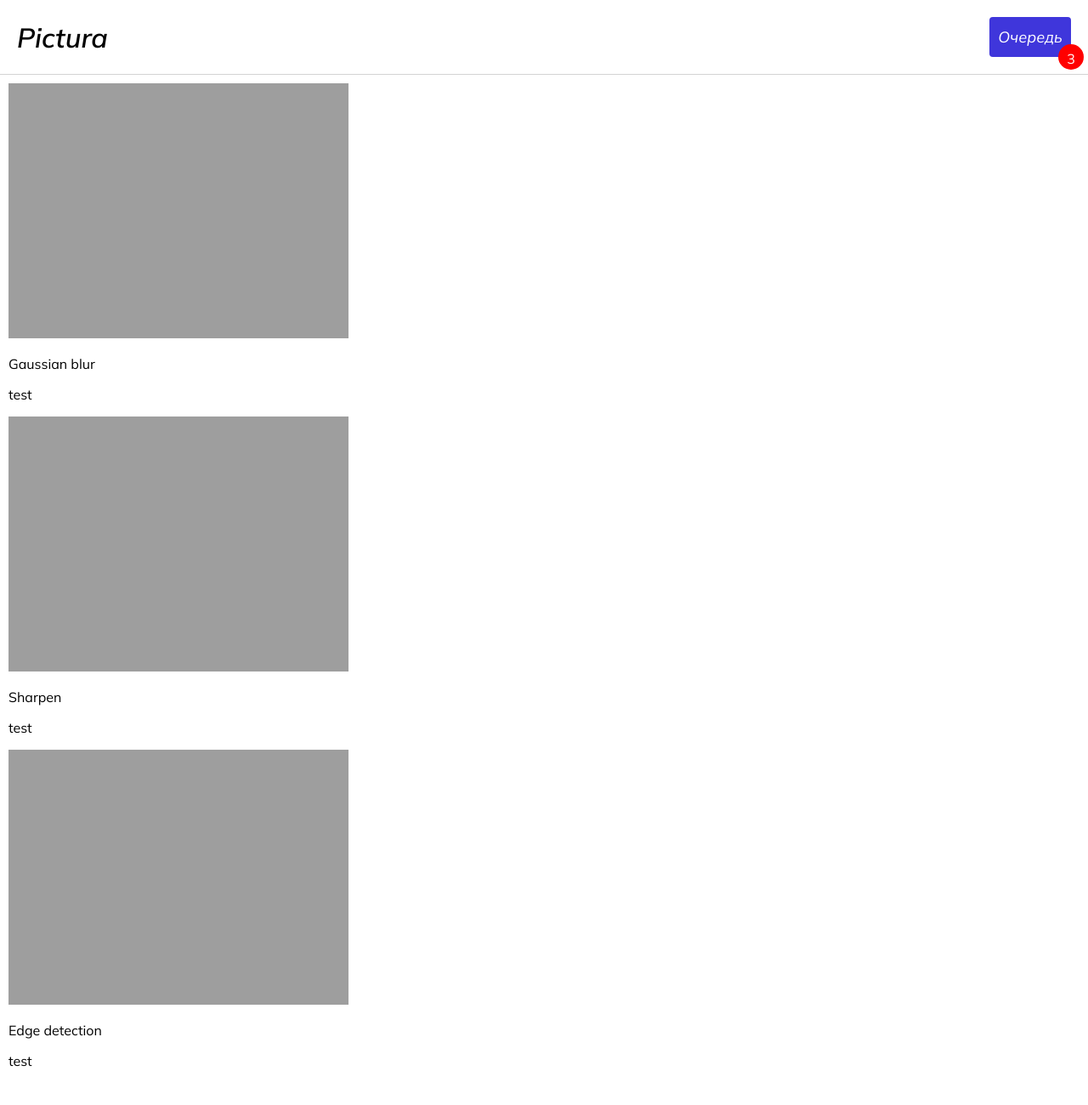
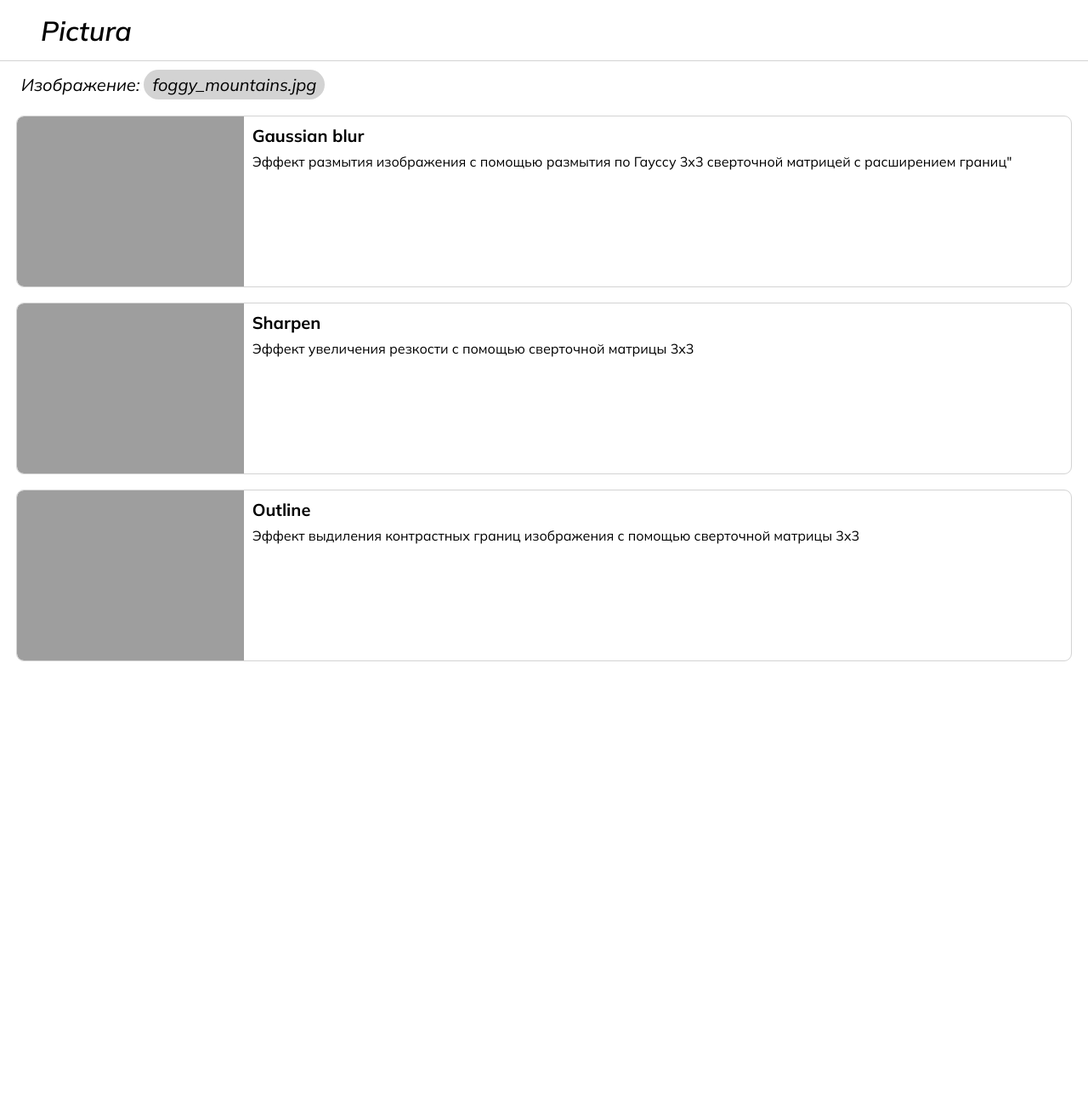
Before and after one commit to DeOwl/image_editing_backend, a Django app: page /queue/1/ in a window 1280 px wide. Shown: the whole page at 85% size. After the commit the page ends 778 px from the top, so only its background shows below. Run offline with Django 4.2, Linux system fonts and the light colour scheme; data that the repository does not hold is empty.

Commit message:
all_pages_fully_functioning

```diff
--- a/main_screen/static/all_filters_style.css
+++ b/main_screen/static/all_filters_style.css
@@ -73,4 +73,30 @@
     border: 1px solid gray;
     outline: none;
     font-style: italic;
+
+
 }
+.search-bar-cont{
+    flex:1;
+    padding-right: 20px;
+}
+
+.buttons{
+    display: flex;
+    align-items: center;
+    background-color: #3f36db;
+    border: none;
+    border-radius: 4px;
+    color:white;
+    text-decoration: none;
+    padding: 0 1em;
+    height: 36px;
+    font-size:16px;
+    font-weight: 400;
+}
+
+.search-div{
+    display: flex;
+    align-items: center;
+    padding-right:30px;
+}
--- a/main_screen/static/main_style.css
+++ b/main_screen/static/main_style.css
@@ -21,7 +21,8 @@ body{
     border-color: lightgrey;
     top: 0;
     width: auto;
-    height: 5.5rem;
+    height: 4.5rem;
+    padding: 0 3rem;
 
 }
 
@@ -34,50 +35,10 @@ body{
     justify-content: center;
     align-items: center;
     font-style: italic;
-    padding-left: 20px;
 
 }
 
-.header-buttons-div{
-    margin-left: auto;
-    display: flex;
-    align-items: stretch;
-    padding: 20px;
 
-}
-
-.header-buttons{
-    display: flex;
-    align-items: center;
-    position: relative;
-    background-color: #3f36db;
-    border: none;
-    border-radius: 4px;
-    color:white;
-    text-decoration: none;
-
-}
-
-#noti-text{
-    font-size:large;
-    margin: 10px;
-    font-style: italic;
-}
-
-#noti-count {
-    position:absolute;
-    bottom:-15px;
-    right:-15px;
-    background-color:red;
-    color:#fff;
-    border-radius: 15px;
-    width:30px;
-    height:30px;
-    text-align:center;
-  }
-  #noti-count div {
-    margin-top:7px;
-  }
 
 
 .container{
--- /dev/null
+++ b/main_screen/static/queue_style.css
@@ -0,0 +1,73 @@
+
+.queue-user-image{
+    display: flex;
+    flex-direction: row;
+    justify-content:left;
+    vertical-align: middle;
+    margin-left: 10px;
+    margin-right: 10px;
+}
+
+.image-title{
+    padding: 5px;
+    font-size: 20px;
+    margin: 0px;
+    font-style: italic;
+}
+
+.image-name{
+    background-color: lightgray;
+    border-radius: 50px;
+    padding:5px 10px;
+    font-size: 20px;
+    font-style: italic;
+    margin: 0px;
+}
+
+.queue-container{
+    display: flex;
+    flex-direction: column;
+    justify-content: stretch;
+    gap: 20px;
+    margin-left: 10px;
+    margin-right: 10px;
+    margin-top: 20px;
+}
+
+.queue_card{
+    border-radius: 8px;
+    display: flex;
+    flex-direction: row;
+    justify-content: stretch;
+    overflow: hidden;
+    outline: 1px solid;
+    outline-color: lightgray;
+    height: 200px;
+    width:100%;
+}
+
+.queue_image{
+    aspect-ratio: 4/3;
+    object-fit: cover;
+}
+
+.queue-contents{
+    outline: none;
+    margin: 10px;
+    display: flex;
+    flex-direction: column;
+}
+
+.queue-short-description{
+    font-size:16px;
+    height: 50px;
+    margin-top: 0%;
+    display: block;
+}
+
+.queue-title{
+    font-size: 20px;
+    font-weight: bold;
+    margin-bottom: 8px;
+    margin-top:0px;
+}
--- a/main_screen/static/single_filter.css
+++ b/main_screen/static/single_filter.css
@@ -1,5 +1,5 @@
 .image_big{
-    width: 800px;
+    width: 500px;
     aspect-ratio: 4/3;
     object-fit: cover;
 }
--- a/main_screen/templates/header.html
+++ b/main_screen/templates/header.html
@@ -6,20 +6,14 @@
     <meta charset="UTF-8" />
     <meta http-equiv="X-UA-Compatible" content="IE=edge" />
     <meta name="viewport" content="width=device-width, initial-scale=1.0" />
-    <link rel="shortcut icon" href="#">
-    <title>Магазин</title>
+    <title>Pictura</title>
+    <link rel="shortcut icon" href="{{data.favicon}}">
     <link rel="stylesheet" type="text/css" href="{% static 'main_style.css' %}"/>
     {% block head %}{% endblock %}
   </head>
   <body>
     <div class="header">
       <a class="header-text" href="/">Pictura</a>
-      <div class="header-buttons-div">
-          <a class="header-buttons" href="/queue/{{data.queue_id}}" >
-            <div id='noti-text'>Очередь</div>
-            <div id='noti-count'><div>{{data.cart_count}}</div></div>
-          </a>
-      </div>
     </div>
     <div class="container">
       {% block main_block %}{% endblock %}
--- a/main_screen/templates/queue.html
+++ b/main_screen/templates/queue.html
@@ -2,19 +2,21 @@
 {% load static %}
 
 {% block head %}
-    <link rel="stylesheet" type="text/css" href="{% static 'all_filters_style.css' %}"/>
+    <link rel="stylesheet" type="text/css" href="{% static 'queue_style.css' %}"/>
 {% endblock %}
 
 {% block main_block %}
-<div class="queue_user_image">
+<div class="queue-user-image">
+    <p class="image-title">Изображение:</p>
+    <p class="image-name">{{data.image}}</p>
 </div>
-<div class="queue_container">
+<div class="queue-container">
     {% for filter in data.filters %}
         <div class="queue_card">
             <img src={{filter.image}} class="queue_image">
-            <div class="queue_contents">
-                <p class="queue_title">{{filter.title}}</p>
-                <p class="queue_short_description">{{filter.description}}</p>
+            <div class="queue-contents">
+                <p class="queue-title">{{filter.title}}</p>
+                <p class="queue-short-description">{{filter.description}}</p>
             </div>
         </div>
     {% endfor %}
--- a/main_screen/templates/single_filter.html
+++ b/main_screen/templates/single_filter.html
@@ -10,8 +10,8 @@
  <div class="single_filter_main_div">
     <img src={{data.filter.image}} class="image_big">
     <div class="filter-contents">
-        <p class="queue-title">{{data.filter.title}}</p>
-        <p class="queue-short-description">{{data.filter.description}}</p>
+        <p class="title">{{data.filter.title}}</p>
+        <p class="short-description">{{data.filter.description}}</p>
     </div>
  </div>
 {% endblock %}
--- a/main_screen/views.py
+++ b/main_screen/views.py
@@ -3,16 +3,25 @@ from django import forms
 from datetime import date
 from django.views.decorators.csrf import csrf_exempt
 from django.core.exceptions import BadRequest
+from django.core.validators import URLValidator
+from django.core.exceptions import ValidationError
+import requests
 
 
 
-filters = [{'id' : 0,   'image':"http://localhost:9000/filter-images/rgb-split.jpg",        'title': "RGB Split",       'description' :'Эффект разделения каналов RGB со смещением красного и синего канала в противоположные стороны друг от друга'},
-            {'id' : 1,  'image':"http://localhost:9000/filter-images/gaussian_blur.jpg",    'title': "Gaussian blur",   'description' :'test'},
-            {'id' : 2,  'image':"http://localhost:9000/filter-images/sharpen.jpg",          'title': "Sharpen",         'description' :'test'},
-            {'id' : 3,  'image':"http://localhost:9000/filter-images/outline.png",          'title': "Edge detection",  'description' :'test'}
+
+filter_path = 'http://localhost:9000/filter-images'
+filters = [{'id' : 0,    'title': "RGB Split",       'description' :'Эффект разделения каналов RGB со смещением красного и синего канала в противоположные стороны друг от друга'},
+            {'id' : 1,   'title': "Gaussian blur",   'description' :'Эффект размытия изображения с помощью размытия по Гауссу 3x3 сверточной матрицей c расширением границ"'},
+            {'id' : 2,   'title': "Sharpen",         'description' :'Эффект увеличения резкости с помощью сверточной матрицы 3x3'},
+            {'id' : 3,   'title': "Outline",  'description' :'Эффект выдиления контрастных границ изображения с помощью сверточной матрицы 3x3'},
+            {'id' : 4,   'title': "Sobel",  'description' :'Эффект выдиления градиента яркости изображения с помощью оператора Собеля'},
+            {'id' : 5,   'title': "Average Grayscale",  'description' :'Эффект черно белого изображения по методу усреднения цветовых каналов изображения'},
+            {'id' : 6,   'title': "Luma Grayscale",  'description' :'Эффект черно белого изображения по методу усреднения Luma цветовых каналов с учетом чувствительности глаза к определенным цветовым каналам'}
             ]
-queues = [{'id' : 0, 'image': ''},
-          {'id' : 1, 'image': ''},
+queue_path = 'http://localhost:9000/queue-images'
+queues = [{'id' : 0, 'image': 'foliage_face.jpg'},
+          {'id' : 1, 'image': 'foggy_mountains.jpg'},
           {'id' : 2, 'image': ''},
           {'id' : 3, 'image': ''}]
 queue_filter = [{"queue" : 0, 'filter' : 0},
@@ -23,6 +32,8 @@ queue_filter = [{"queue" : 0, 'filter' : 0},
                 {"queue" : 2, 'filter' : 1},
                 {"queue" : 3, 'filter' : 0}]
 
+favicon = 'http://localhost:9000/favicon/camera_icon.ico'
+
 
 queue_id = 1
 
@@ -32,34 +43,51 @@ def count(id):
 
 @csrf_exempt
 def main_page(request):
-    print(count(queue_id))
 
     search = request.GET.get('search', '')
-    temp_f = list(filter(lambda x: search in x['title'], filters))
+    temp_f = list(filter(lambda x: search.lower() in x['title'].lower(), filters))
+    for a in temp_f:
+        a['image'] = filter_path + '/' + str(a['id']) + ".png"
     return render(request, 'all_filters.html', { 'data': {
             'filters' : temp_f,
             'queue_id' : queue_id,
-            'cart_count' : count(queue_id)
+            'queue_count' : count(queue_id),
+            'search' : search,
+            'favicon' : favicon
         }})
 
 
 def filter_page(request, id=0):
     filter_data = list(filter(lambda x: x["id"] == id, filters))
+    for a in filter_data:
+        a['image'] = filter_path + '/' + str(a['id']) + ".png"
     if len(filter_data) == 1:
+
         return render(request, 'single_filter.html', { 'data': {
-                'filter' : filter_data[0],
-                'queue_id' : queue_id,
-                'cart_count' : count(queue_id)
-            }})
+            'filter' : filter_data[0],
+            'queue_id' : queue_id,
+            'queue_count' : count(queue_id),
+            'favicon' : favicon
+        }})
     raise BadRequest('filter not found')
 
 def queue_page(request, id=0):
     filter_data = list(filter(lambda x: x['id'] in list(map(lambda x: x['filter'], filter( lambda x: x['queue'] == id, queue_filter))), filters))
+    for a in filter_data:
+        a['image'] = filter_path + '/' + str(a['id']) + ".png"
+
+    image = list(filter( lambda x: x['id'] == id, queues))[0]["image"]
+    url = queue_path + "/" + str(id) + "/" + image
+    response = requests.get(url)
+    if (response.status_code != 200):
+        image = ""
     return render(request, 'queue.html', { 'data': {
-            'filters' : filter_data,
-            'queue_id' : queue_id,
-            'cart_count' : count(queue_id)
-        }})
+        'filters' : filter_data,
+        'queue_id' : queue_id,
+        'queue_count' : count(queue_id),
+        'image' : image,
+        'favicon' : favicon
+    }})
 
 
 
```
Also changed, not shown: main_screen/templates/all_filters.html (+8 -3 lines), 1 other file.
